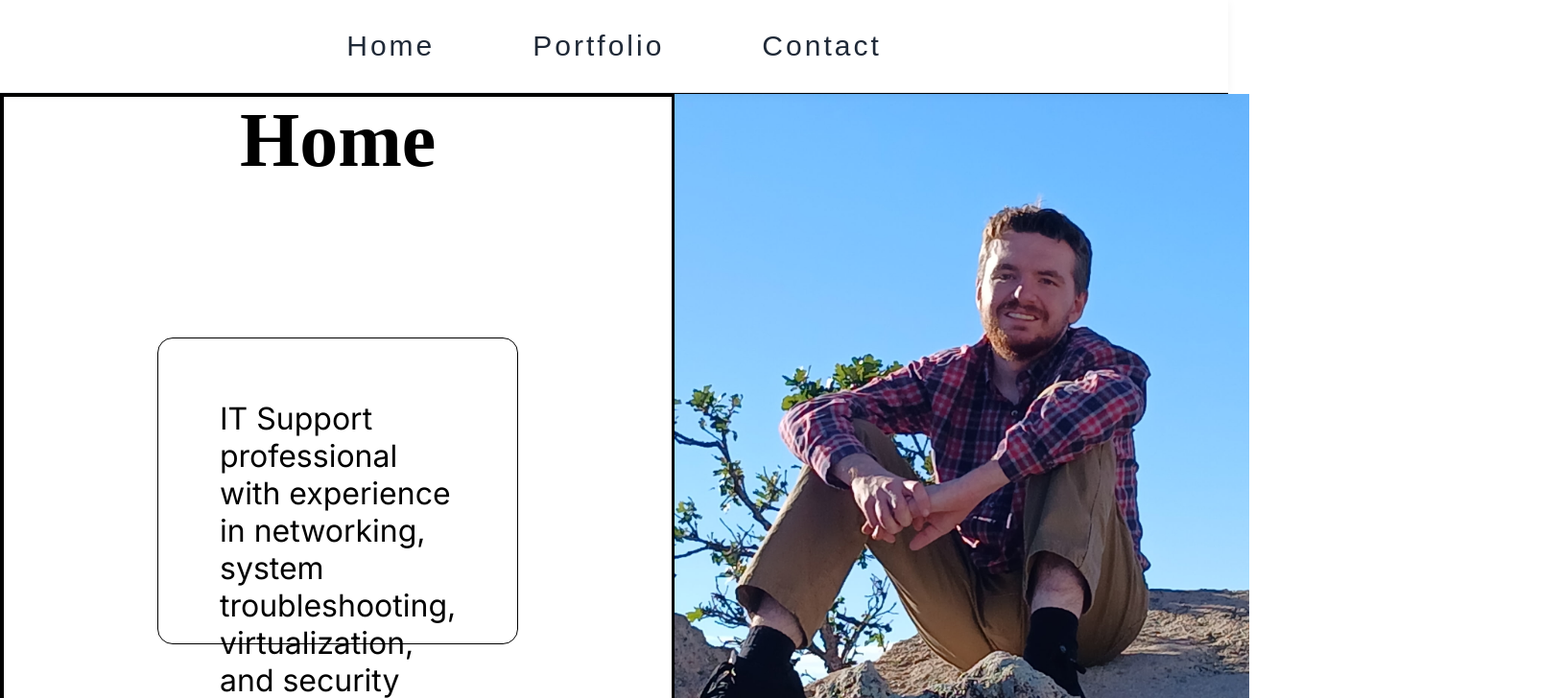
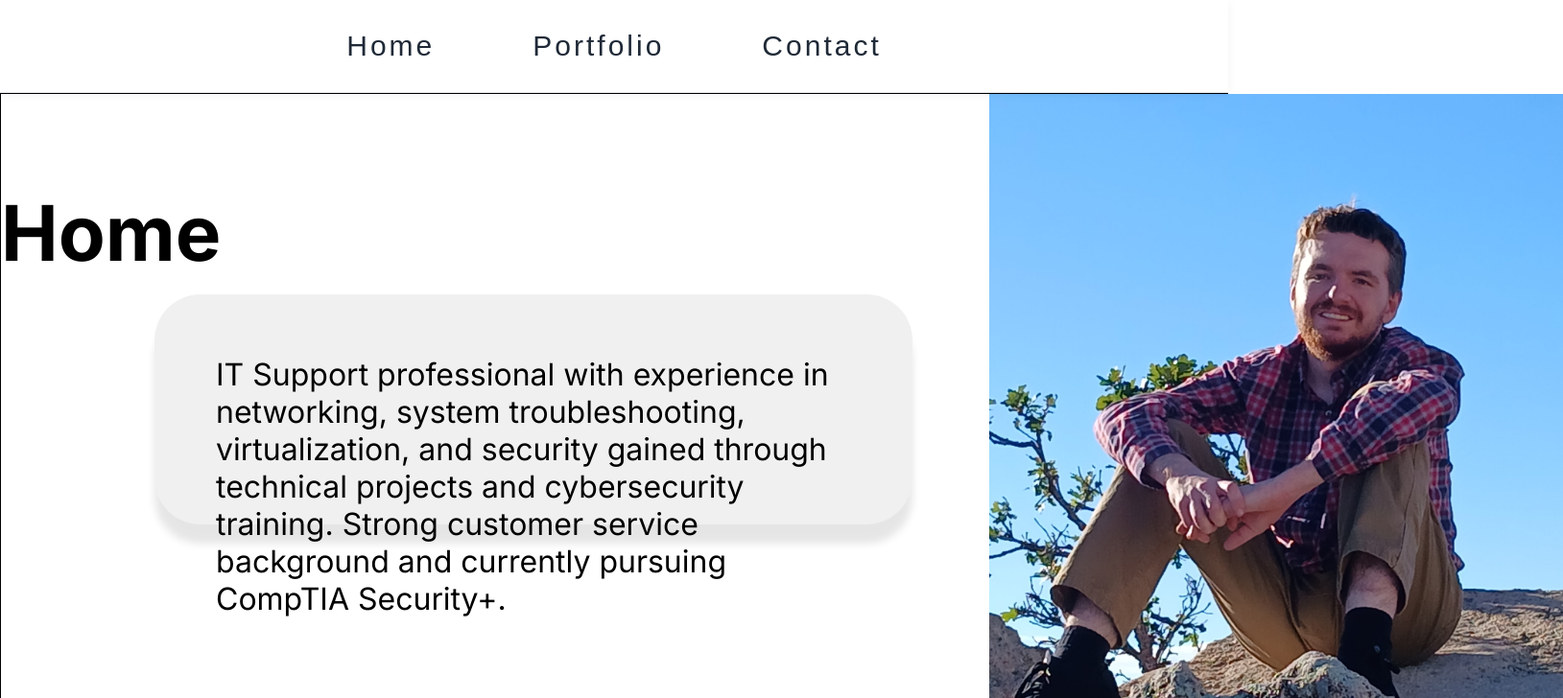
Before and after one commit to NashSigmon/PersonalWebsite, a React (Vite) app: page / in a window 1280 px wide. Shown: the top 728 px of the page at 96% size, 1629 px wide, since content can reach past the window. Built offline with nearby package versions, Linux system fonts and the light colour scheme.

Commit message:
Finished Home Page

```diff
--- a/src/App.jsx
+++ b/src/App.jsx
@@ -1,7 +1,6 @@
 import { BrowserRouter, Routes, Route } from "react-router-dom"
 
 import Home from "./pages/Home"
-import Portfolio from "./pages/Portfolio"
 import Footer from "./pages/Footer"
 import Navbar from "./pages/Navbar"
 import "./styles/App.css"
@@ -11,7 +10,6 @@ function App() {
     <>
       <Navbar />
       <Home />
-      <Portfolio />
       <Footer />
 
     </>
--- a/src/styles/Home.css
+++ b/src/styles/Home.css
@@ -3,24 +3,28 @@
 @import url('https://fonts.googleapis.com/css2?family=Inter:wght@300;400;500;600;700&display=swap');
 
 
+
 #home p {
   font-family: 'Inter', sans-serif;
-  border: solid 1px;
   padding: 4rem;
   font-size: 2rem;
-  border-radius: 1rem;
-  height: 40vh;
+  border-radius: 3rem;
+  height: 30vh;
   text-align: left;
-  margin: 10rem;
+  margin-left: 10rem;
+  margin-right: 5rem;
+  background-color: #f0f0f0;
+  box-shadow: 0 20px 8px rgba(0, 0, 0, 0.1);
 }
+#home h1 {
+  font-family: 'Inter', sans-serif;
+  margin-top: 6rem;
+  margin-right: 50rem;
+}
+#home #sec1 {
 
-
-#home #sec1 {
-  border:solid 3px;
   text-align: center;
 }
-
-
 
 #home img {
   width: 80vh;
```
